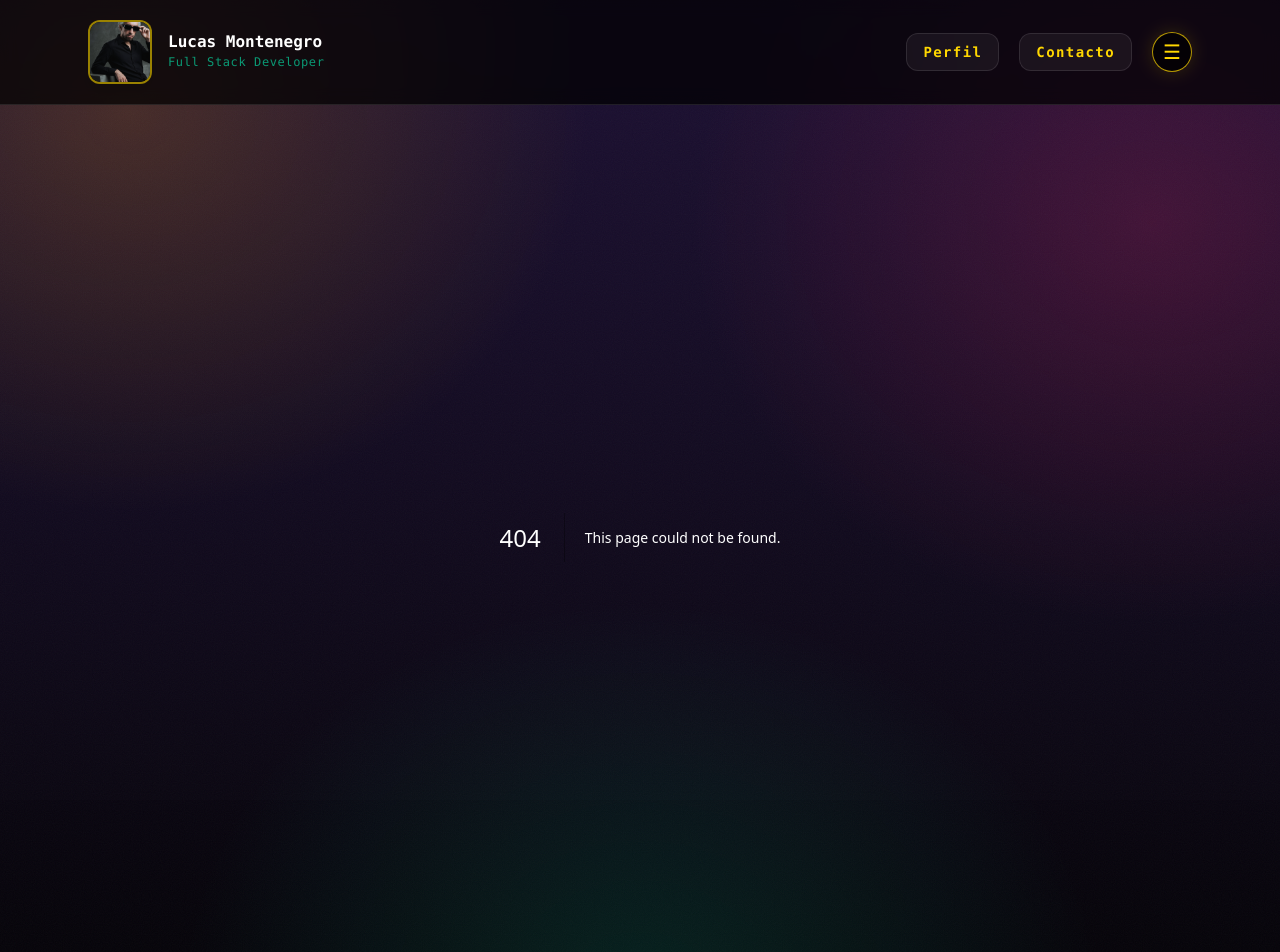
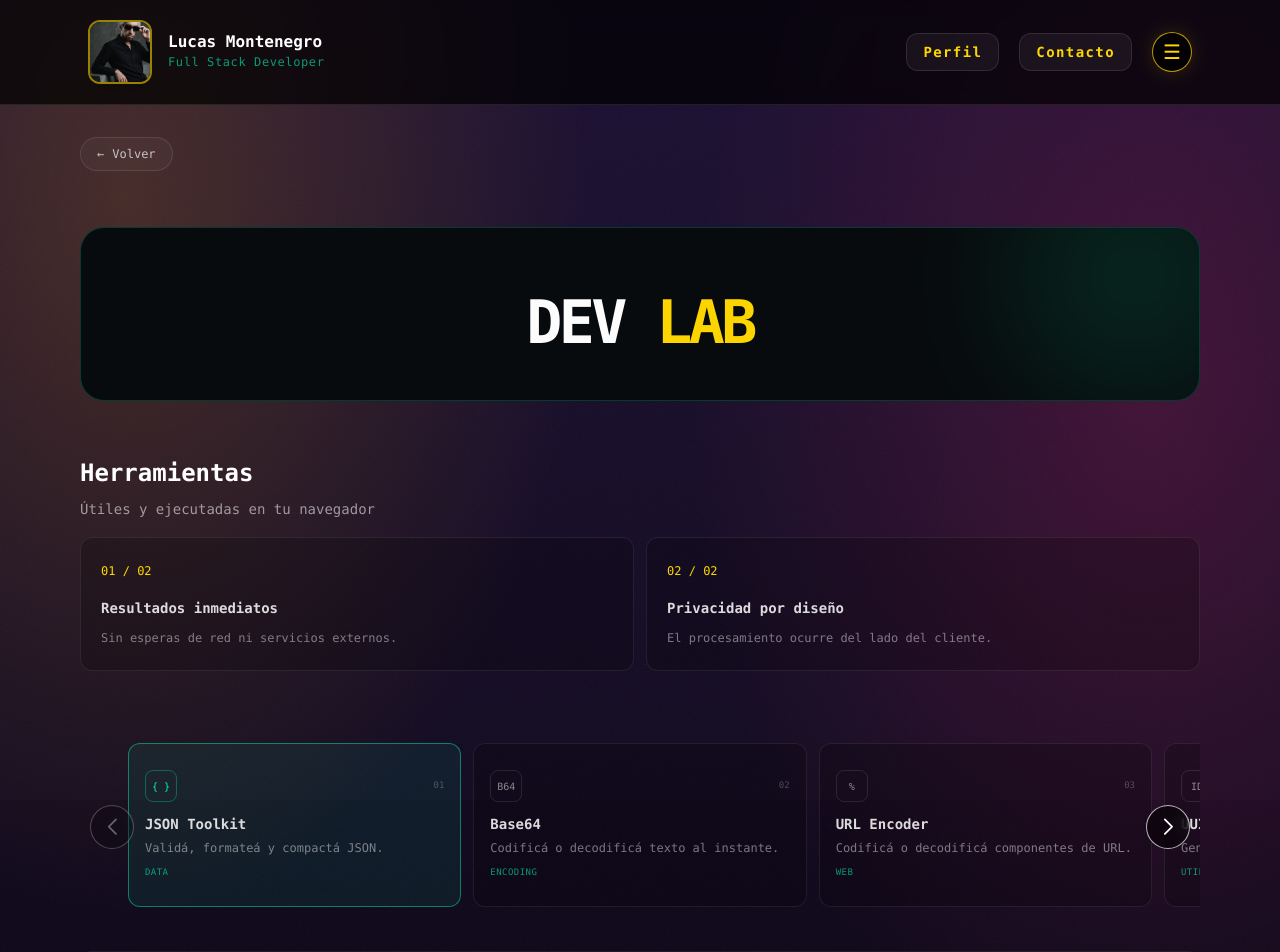
Before and after one commit to lu-developer476/Portfolio, a Next.js app: page /laboratory in a window 1280 px wide. Before the commit this address had no page. Shown: the top 952 px of the page. Built offline with nearby package versions, Linux system fonts and the light colour scheme.

Commit message:
feat(laboratory): move dev lab to /laboratory

```diff
--- /dev/null
+++ b/src/app/laboratory/page.tsx
@@ -0,0 +1,16 @@
+import DevLabExperience from "@/components/DevLabExperience";
+
+export const metadata = {
+  description: "Herramientas prácticas para desarrollo web, ejecutadas directamente en el navegador.",
+  alternates: { canonical: "/laboratory" },
+};
+
+export default function DevLabPage() {
+  return (
+    <div className="space-y-8">
+      <section id="dev-lab" className="scroll-mt-24 min-w-0 border-t border-white/5 pt-10 first:border-none first:pt-0 sm:scroll-mt-28 sm:pt-14 md:pt-16">
+        <DevLabExperience />
+      </section>
+    </div>
+  );
+}
```
